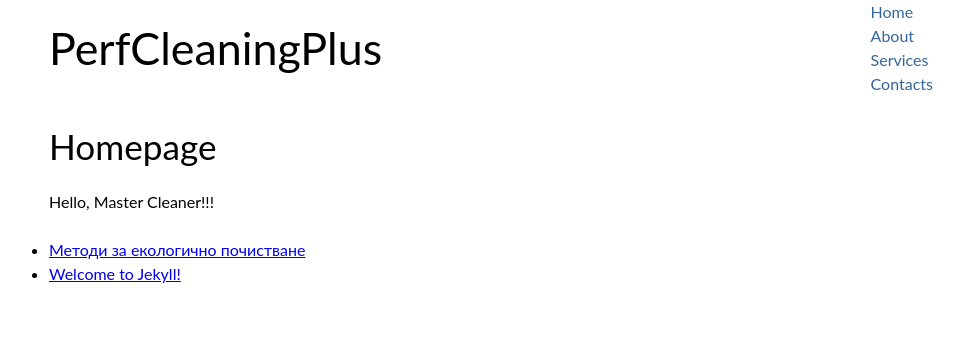
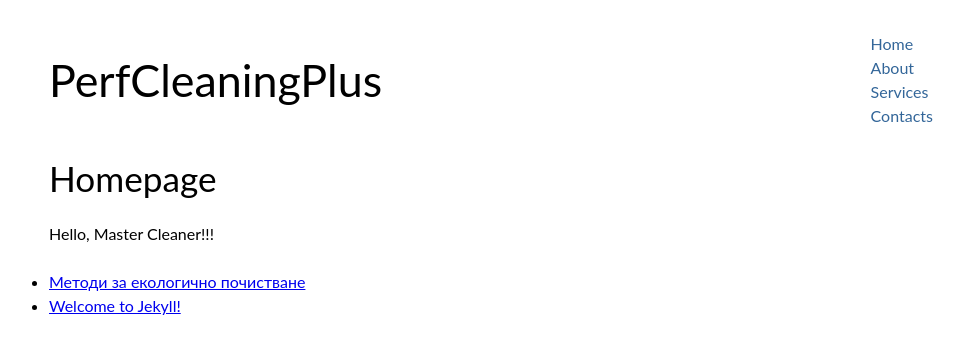
Before and after one commit to YSEnchev/cleaning-site-demo, a Jekyll site: the page built from index.md, in a window 1280 px wide. Shown: the top 354 px of the page, without its empty margins (141-1105 px from the left). Built offline with Jekyll 4.4.1, drawn with Linux system fonts in a browser that asks for light colours.

Commit message:
new commit

```diff
--- a/assets/styles/layout.css
+++ b/assets/styles/layout.css
@@ -1,3 +1,6 @@
+body {
+    padding: 2em;
+}
 
 .site {
     max-width: 900px;
```
